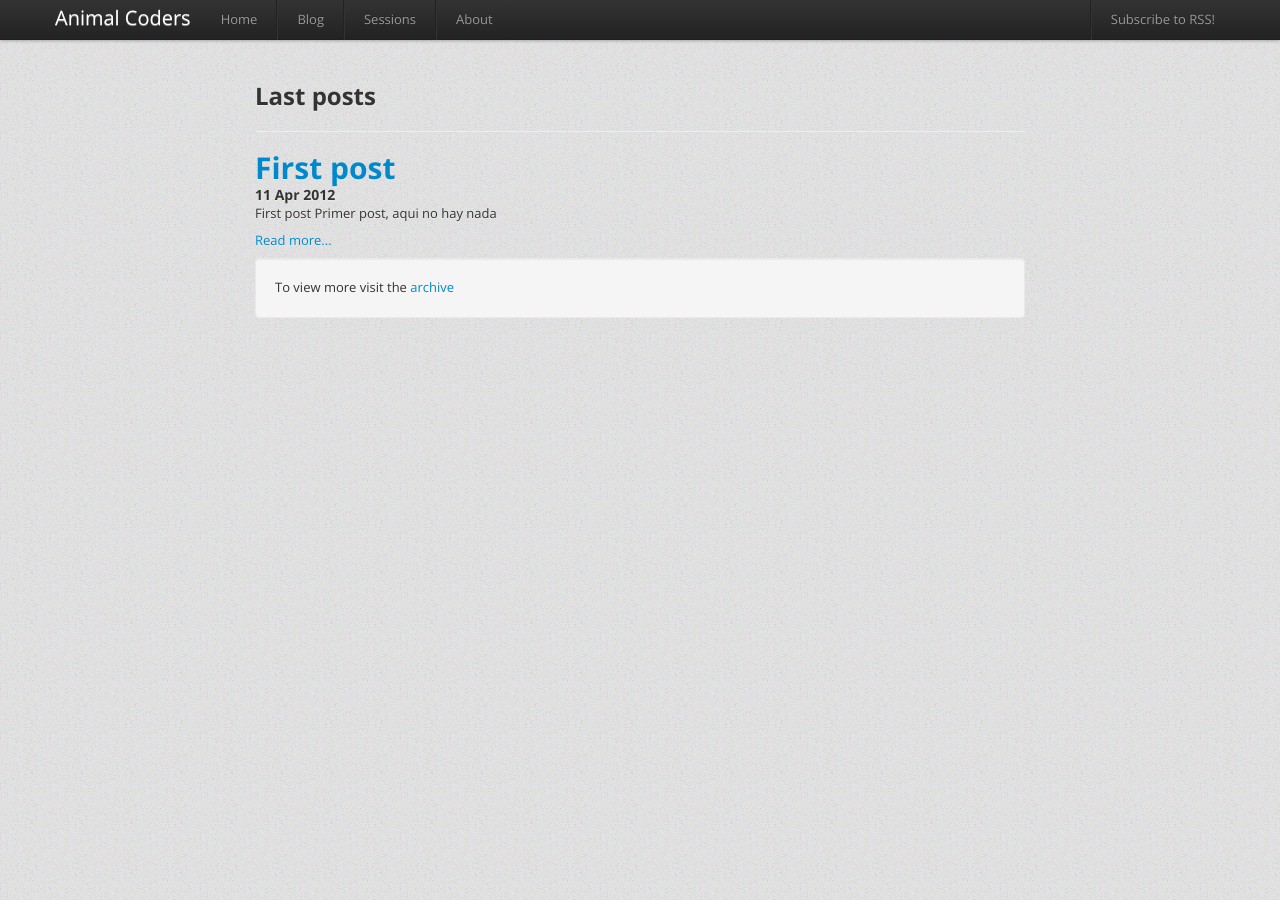
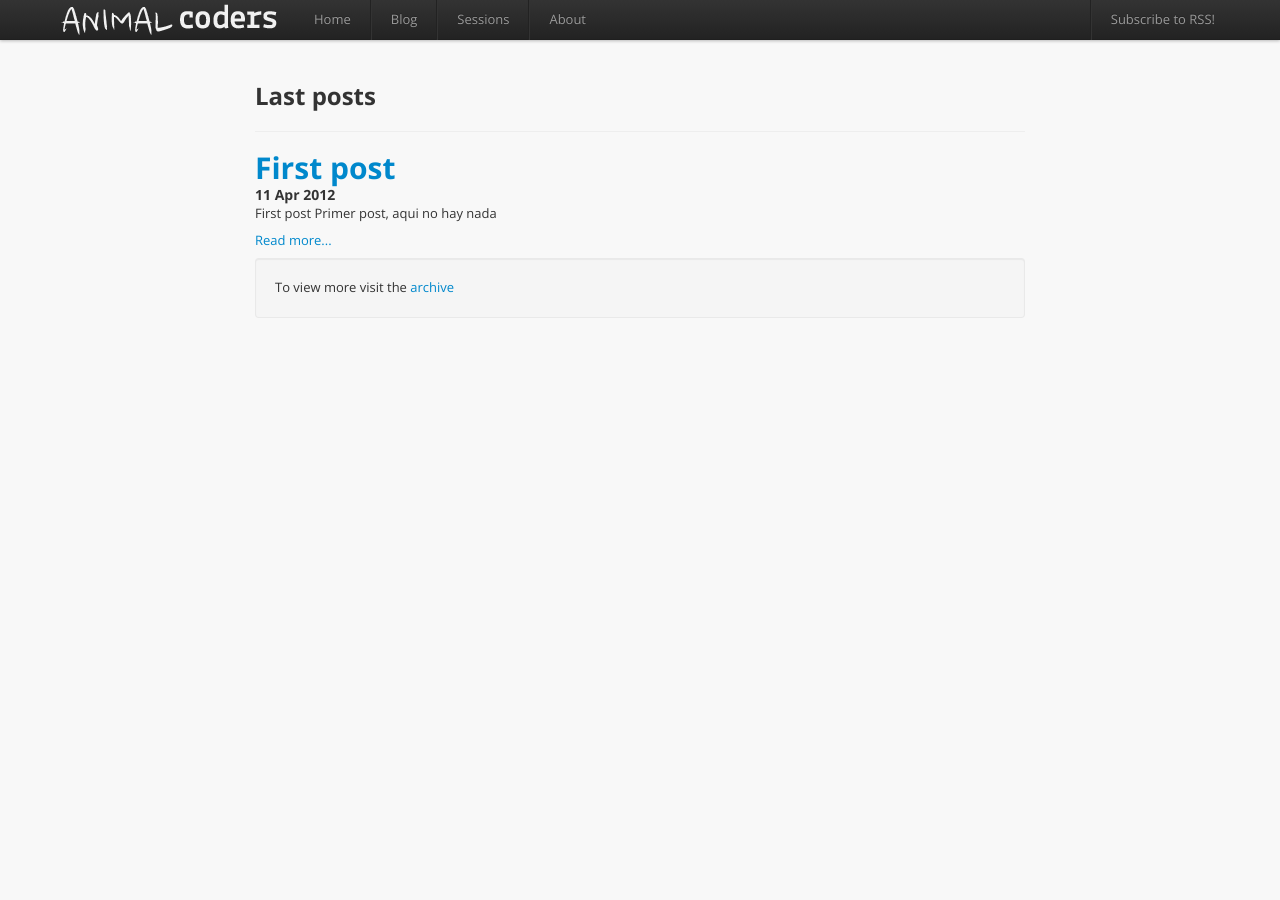
Before and after one commit to joakin/animalcoders, a Jekyll site: the page built from index.html, in a window 1280 px wide. Built offline with Jekyll 4.4.1, drawn with Linux system fonts in a browser that asks for light colours; Markdown is read by kramdown in place of the engine named in the settings; the list of posts is cut into pages by our own code.

Commit message:
Loguillo cabecera

```diff
--- a/css/style.css
+++ b/css/style.css
@@ -2,14 +2,11 @@
 @import url(http://fonts.googleapis.com/css?family=Open+Sans:400,700,400italic|Open+Sans+Condensed:700);
 
 body {
-	background: #e2e2e2;
-    background-image: url('../img/50-90-5.png');
-    background-repeat: repeat;
-    background-position: top left;
-    background-attachment: scroll;
-    text-shadow: 0 1px 0px rgba(255, 255, 255, 0.4);
+	background-color: #f8f8f8;
 }
 
-#container {
-    background-color: #ffffff;
+.brand {
+    background: transparent url(../img/logo-small-w.png) 20px top no-repeat;
+    text-indent: -999em;
+    width: 229px;
 }
```
Also changed, not shown: img/logo-small-w.png (added), img/logo-small.png, img/logo.png (added), 1 other file.
